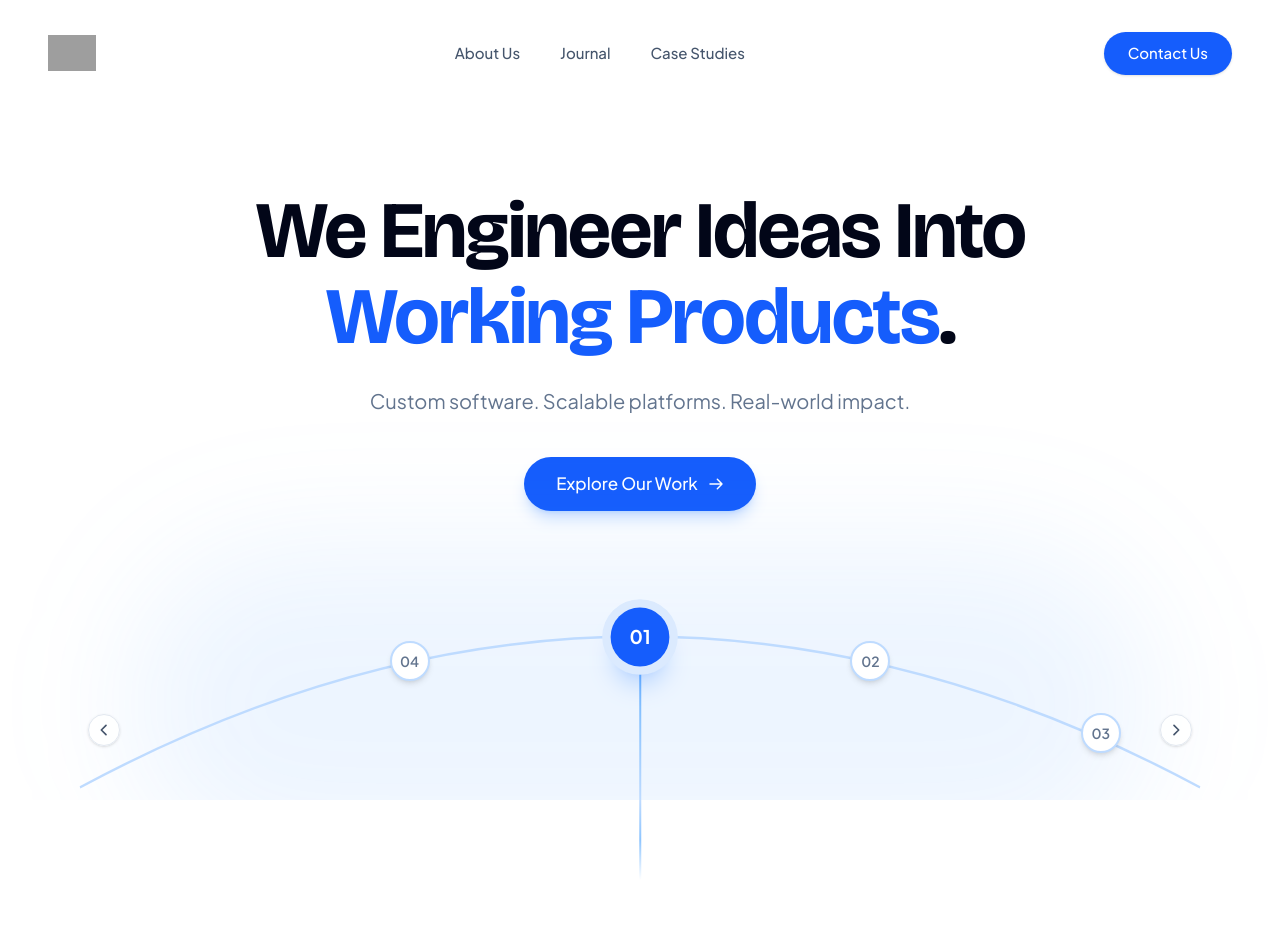
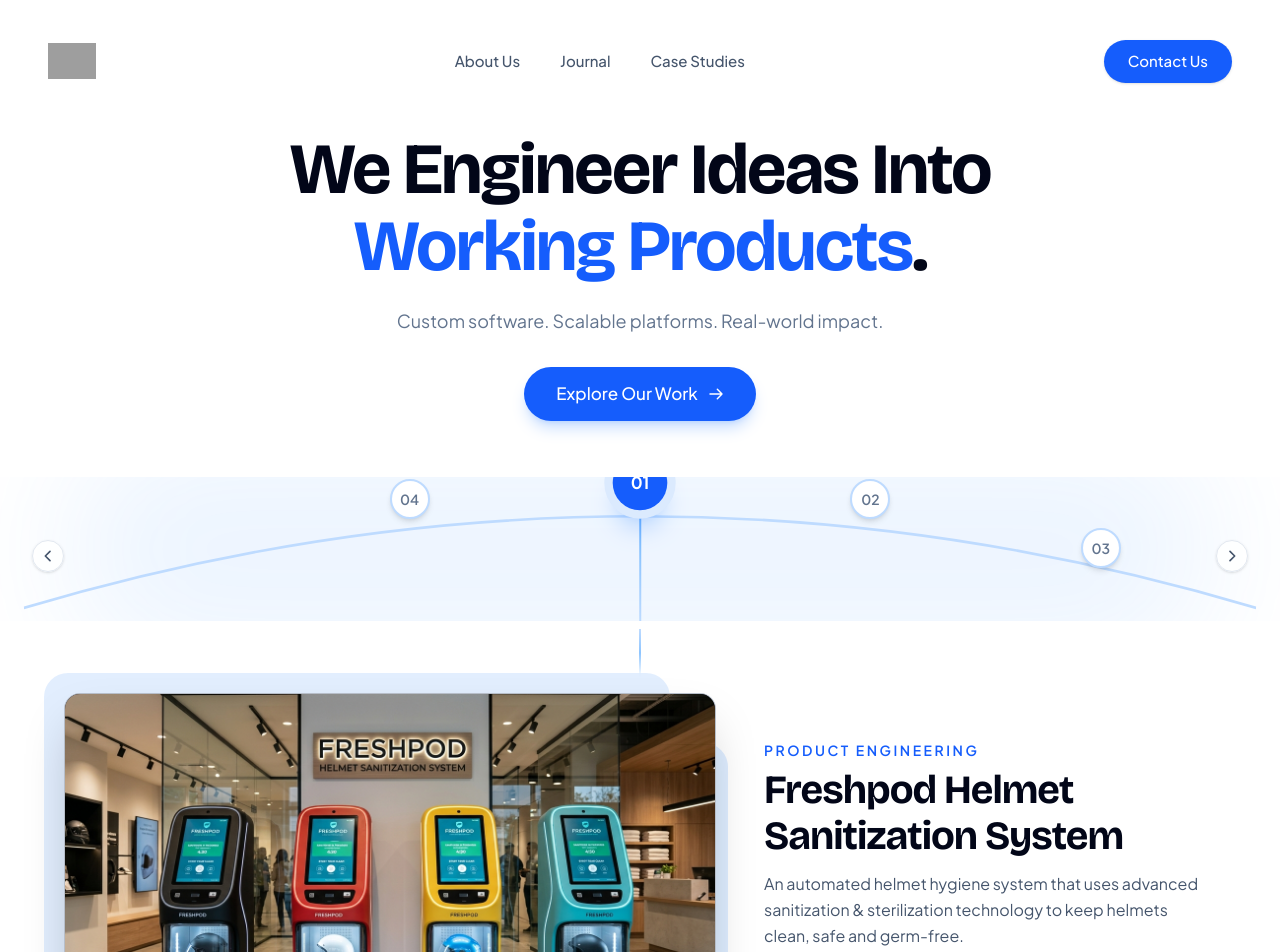
Before and after one commit to HarshaJyos/solvempire_test, a Next.js app: page / in a window 1280 px wide. Shown: the top 952 px of the page. Built offline with nearby package versions, Linux system fonts and the light colour scheme; grey boxes are pictures that could not be loaded; a web font is replaced by a local one.

Commit message:
feat: adjust continuous flow to 1.5vh with edge-to-edge sweeping arc dial

```diff
--- a/src/app/page.tsx
+++ b/src/app/page.tsx
@@ -50,13 +50,13 @@
   return (
     <div className="w-full bg-white text-slate-900 selection:bg-blue-100 selection:text-blue-700 scroll-smooth">
       {/* ========================================================================= */}
-      {/* CONTINUOUS 2-VH EXPERIENCE: HERO & FEATURED WORK FLOW AS ONE STORY */}
+      {/* CONTINUOUS 1.5-VH EXPERIENCE: HERO & FEATURED WORK IN SEAMLESS HARMONY */}
       {/* ========================================================================= */}
 
-      {/* VIEWPORT 1: NAVBAR, HERO HEADLINE, CTA & CONNECTING ARC DIAL */}
-      <div className="min-h-screen flex flex-col justify-between relative overflow-hidden">
+      {/* UPPER FLOW: NAVBAR, HERO HEADLINE, CTA & GRAND EDGE-TO-EDGE ARC DIAL */}
+      <div className="w-full flex flex-col justify-between relative overflow-hidden pt-2 sm:pt-4">
         {/* Navigation Bar */}
-        <header className="w-full max-w-7xl mx-auto px-6 sm:px-8 lg:px-12 pt-6 sm:pt-8 flex items-center justify-between relative z-30">
+        <header className="w-full max-w-7xl mx-auto px-6 sm:px-8 lg:px-12 pt-4 sm:pt-6 flex items-center justify-between relative z-30">
           {/* Logo */}
           <Link href="/" className="flex items-center gap-2 group">
             <Image
@@ -157,19 +157,19 @@
         )}
 
         {/* Hero Center Headline & CTA */}
-        <div className="w-full max-w-5xl mx-auto px-6 text-center flex flex-col items-center my-auto pt-6 pb-2">
-          <h1 className="font-[family-name:var(--font-bricolage)] text-4xl sm:text-6xl md:text-7xl lg:text-[5rem] font-bold tracking-tight text-slate-950 leading-[1.08] text-center max-w-5xl mx-auto text-balance">
+        <div className="w-full max-w-5xl mx-auto px-6 text-center flex flex-col items-center pt-8 pb-4 sm:pt-12 sm:pb-6">
+          <h1 className="font-[family-name:var(--font-bricolage)] text-4xl sm:text-5xl md:text-6xl lg:text-[4.5rem] font-bold tracking-tight text-slate-950 leading-[1.08] text-center max-w-5xl mx-auto text-balance">
             <span>We Engineer Ideas Into </span>
             <span className="text-blue-600">
               Working Products<span className="text-slate-950">.</span>
             </span>
           </h1>
 
-          <p className="mt-5 sm:mt-6 text-base sm:text-lg md:text-xl text-slate-500 font-normal max-w-xl mx-auto leading-relaxed">
+          <p className="mt-4 sm:mt-5 text-base sm:text-lg text-slate-500 font-normal max-w-xl mx-auto leading-relaxed">
             Custom software. Scalable platforms. Real-world impact.
           </p>
 
-          <div className="mt-8 sm:mt-10">
+          <div className="mt-6 sm:mt-8">
             <Link
               href="#showcase"
               className="group inline-flex items-center gap-2.5 bg-blue-600 hover:bg-blue-700 active:bg-blue-800 text-white font-medium text-base sm:text-[17px] px-8 py-3.5 rounded-full shadow-lg shadow-blue-500/25 hover:shadow-blue-500/35 hover:-translate-y-0.5 active:translate-y-0 transition-all duration-200"
@@ -188,24 +188,24 @@
           </div>
         </div>
 
-        {/* The Continuous Arc Dial spanning the bottom of Viewport 1 */}
-        <div className="w-full relative pt-4 pb-0 flex flex-col items-center select-none">
-          {/* Ambient Blue Radial Glow */}
+        {/* Grand Edge-to-Edge Wide Arc Dial */}
+        <div className="w-full relative mt-6 sm:mt-8 pb-0 flex flex-col items-center select-none overflow-hidden">
+          {/* Ambient Blue Glow */}
           <div
-            className="absolute left-1/2 -translate-x-1/2 top-1/2 -translate-y-1/2 w-[90vw] max-w-5xl h-64 sm:h-80 bg-blue-400/10 rounded-full blur-3xl pointer-events-none"
+            className="absolute left-1/2 -translate-x-1/2 top-1/2 -translate-y-1/2 w-[95vw] max-w-6xl h-60 bg-blue-400/10 rounded-full blur-3xl pointer-events-none"
             aria-hidden="true"
           />
 
-          {/* Large Arc Container */}
-          <div className="relative w-full max-w-6xl mx-auto px-4 h-36 sm:h-44">
-            {/* SVG Arc Curve */}
+          {/* Large Arc Container - Stretches edge-to-edge across full width with massive radius */}
+          <div className="relative w-full max-w-[100vw] h-28 sm:h-36 px-2 sm:px-6">
+            {/* SVG Arc Curve with wide radius */}
             <svg
-              viewBox="0 0 1200 140"
+              viewBox="0 0 1920 110"
               preserveAspectRatio="none"
               className="w-full h-full stroke-blue-200 fill-none overflow-visible"
               style={{ strokeWidth: "2" }}
             >
-              <path d="M 0 130 Q 600 -110 1200 130" />
+              <path d="M 0 100 Q 960 -40 1920 100" />
             </svg>
 
             {/* Dial Nodes along the Arc (Clock-style rotation) */}
@@ -215,12 +215,12 @@
               if (diff < -projects.length / 2) diff += projects.length;
 
               // Center at t=0.5
-              let t = 0.5 + diff * 0.2;
-              t = Math.max(0.1, Math.min(0.9, t));
+              let t = 0.5 + diff * 0.18;
+              t = Math.max(0.08, Math.min(0.92, t));
 
               const leftPercent = t * 100;
-              // Parabolic curve y(t)
-              const topPercent = ((130 - 480 * t * (1 - t)) / 140) * 100;
+              // Parabolic curve y(t) = 100 - 380*t*(1-t) in viewBox height 110
+              const topPercent = ((100 - 380 * t * (1 - t)) / 110) * 100;
 
               const isActive = activeProjectIndex === index;
 
@@ -237,12 +237,12 @@
                 >
                   {isActive ? (
                     <div className="relative flex flex-col items-center">
-                      <div className="w-12 h-12 sm:w-14 sm:h-14 rounded-full bg-blue-600 text-white flex items-center justify-center font-bold text-base sm:text-lg shadow-xl shadow-blue-500/35 ring-4 sm:ring-8 ring-blue-100 transition-transform duration-300 scale-105">
+                      <div className="w-11 h-11 sm:w-13 sm:h-13 rounded-full bg-blue-600 text-white flex items-center justify-center font-bold text-sm sm:text-base shadow-xl shadow-blue-500/35 ring-4 sm:ring-8 ring-blue-100 transition-transform duration-300 scale-105">
                         <span>{project.id}</span>
                       </div>
                     </div>
                   ) : (
-                    <div className="w-9 h-9 sm:w-10 sm:h-10 rounded-full bg-white border-2 border-blue-200 group-hover:border-blue-600 text-slate-500 group-hover:text-blue-600 flex items-center justify-center font-semibold text-xs sm:text-sm shadow-md transition-all duration-300 group-hover:scale-115">
+                    <div className="w-8 h-8 sm:w-10 sm:h-10 rounded-full bg-white border-2 border-blue-200 group-hover:border-blue-600 text-slate-500 group-hover:text-blue-600 flex items-center justify-center font-semibold text-xs sm:text-sm shadow-md transition-all duration-300 group-hover:scale-115">
                       <span>{project.id}</span>
                     </div>
                   )}
@@ -250,7 +250,7 @@
               );
             })}
 
-            {/* Vertical Connector Line dropping down across viewport threshold */}
+            {/* Vertical Connector Line directly leading down into Showcase Card */}
             <div className="absolute left-1/2 -translate-x-1/2 top-[10%] bottom-0 w-[1.5px] bg-gradient-to-b from-blue-400 via-blue-300 to-blue-200 pointer-events-none" />
 
             {/* Left / Right Quick Prev / Next Controls */}
@@ -259,7 +259,7 @@
                 setActiveProjectIndex((prev) => (prev === 0 ? projects.length - 1 : prev - 1))
               }
               aria-label="Previous Project"
-              className="absolute left-2 sm:left-6 top-[60%] -translate-y-1/2 w-8 h-8 rounded-full bg-white/90 border border-slate-200 text-slate-600 hover:text-blue-600 hover:border-blue-400 flex items-center justify-center shadow-sm transition-all hover:scale-110 z-20"
+              className="absolute left-4 sm:left-8 top-[55%] -translate-y-1/2 w-8 h-8 rounded-full bg-white/90 border border-slate-200 text-slate-600 hover:text-blue-600 hover:border-blue-400 flex items-center justify-center shadow-sm transition-all hover:scale-110 z-20"
             >
               <svg className="w-4 h-4" fill="none" stroke="currentColor" strokeWidth={2.5} viewBox="0 0 24 24">
                 <path strokeLinecap="round" strokeLinejoin="round" d="M15 19l-7-7 7-7" />
@@ -270,7 +270,7 @@
                 setActiveProjectIndex((prev) => (prev === projects.length - 1 ? 0 : prev + 1))
               }
               aria-label="Next Project"
-              className="absolute right-2 sm:right-6 top-[60%] -translate-y-1/2 w-8 h-8 rounded-full bg-white/90 border border-slate-200 text-slate-600 hover:text-blue-600 hover:border-blue-400 flex items-center justify-center shadow-sm transition-all hover:scale-110 z-20"
+              className="absolute right-4 sm:right-8 top-[55%] -translate-y-1/2 w-8 h-8 rounded-full bg-white/90 border border-slate-200 text-slate-600 hover:text-blue-600 hover:border-blue-400 flex items-center justify-center shadow-sm transition-all hover:scale-110 z-20"
             >
               <svg className="w-4 h-4" fill="none" stroke="currentColor" strokeWidth={2.5} viewBox="0 0 24 24">
                 <path strokeLinecap="round" strokeLinejoin="round" d="M9 5l7 7-7 7" />
@@ -280,17 +280,17 @@
         </div>
       </div>
 
-      {/* VIEWPORT 2: CONTINUOUS FEATURED PROJECT SHOWCASE (DIRECTLY CONNECTED) */}
+      {/* LOWER FLOW: CONTINUOUS FEATURED PROJECT SHOWCASE CARD (TIGHTLY CONNECTED) */}
       <div
         id="showcase"
-        className="min-h-screen flex flex-col justify-center items-center relative px-6 sm:px-8 lg:px-12 py-16 scroll-mt-0"
+        className="w-full flex flex-col justify-start items-center relative px-6 sm:px-8 lg:px-12 pt-2 pb-16 sm:pb-24 scroll-mt-6"
       >
-        {/* Continuous Vertical Lead Line entering from top */}
-        <div className="absolute top-0 left-1/2 -translate-x-1/2 h-16 sm:h-20 w-[1.5px] bg-gradient-to-b from-blue-200 via-blue-300 to-transparent pointer-events-none" />
+        {/* Continuous Lead Line from Arc directly entering the card */}
+        <div className="w-[1.5px] h-10 sm:h-12 bg-gradient-to-b from-blue-200 via-blue-300 to-transparent pointer-events-none mb-4" />
 
-        <div className="w-full max-w-7xl mx-auto flex flex-col items-center">
+        <div className="w-full max-w-6xl mx-auto flex flex-col items-center">
           {/* Main Showcase Grid */}
-          <div className="w-full grid grid-cols-1 lg:grid-cols-12 gap-10 lg:gap-14 items-center">
+          <div className="w-full grid grid-cols-1 lg:grid-cols-12 gap-8 lg:gap-12 items-center">
             {/* Left Column: Layered Showcase Visual */}
             <div className="lg:col-span-7 relative w-full">
               {/* Background Offset Card Layer 1 */}
@@ -306,7 +306,7 @@
               />
 
               {/* Main Image Container */}
-              <div className="relative rounded-xl sm:rounded-2xl overflow-hidden bg-slate-900 border border-slate-200/80 shadow-2xl group aspect-[16/10] w-full">
+              <div className="relative rounded-xl sm:rounded-2xl overflow-hidden bg-slate-900 border border-slate-200/80 shadow-2xl group aspect-[16/10] max-h-[320px] sm:max-h-[380px] w-full">
                 <Image
                   src={projects[activeProjectIndex].image}
                   alt={projects[activeProjectIndex].title}
@@ -325,11 +325,11 @@
                 {projects[activeProjectIndex].category}
               </span>
 
-              <h3 className="font-[family-name:var(--font-bricolage)] text-2xl sm:text-3xl lg:text-[2.65rem] font-bold text-slate-950 mt-3 mb-4 leading-[1.14] tracking-tight">
+              <h3 className="font-[family-name:var(--font-bricolage)] text-2xl sm:text-3xl lg:text-[2.5rem] font-bold text-slate-950 mt-2 mb-3 leading-[1.14] tracking-tight">
                 {projects[activeProjectIndex].title}
               </h3>
 
-              <p className="text-slate-600 text-base sm:text-lg leading-relaxed mb-8">
+              <p className="text-slate-600 text-sm sm:text-base leading-relaxed mb-6">
                 {projects[activeProjectIndex].description}
               </p>
 
```
